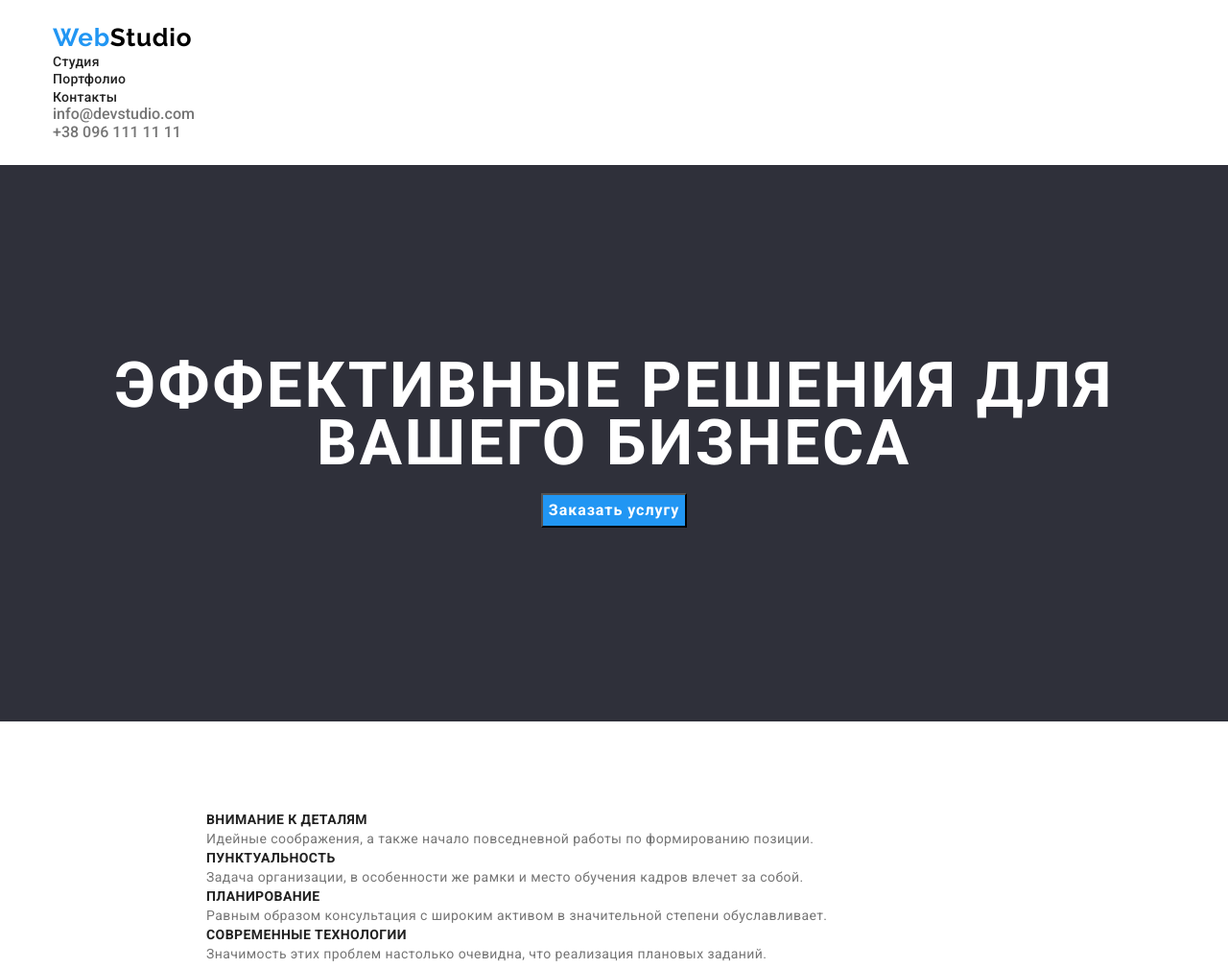
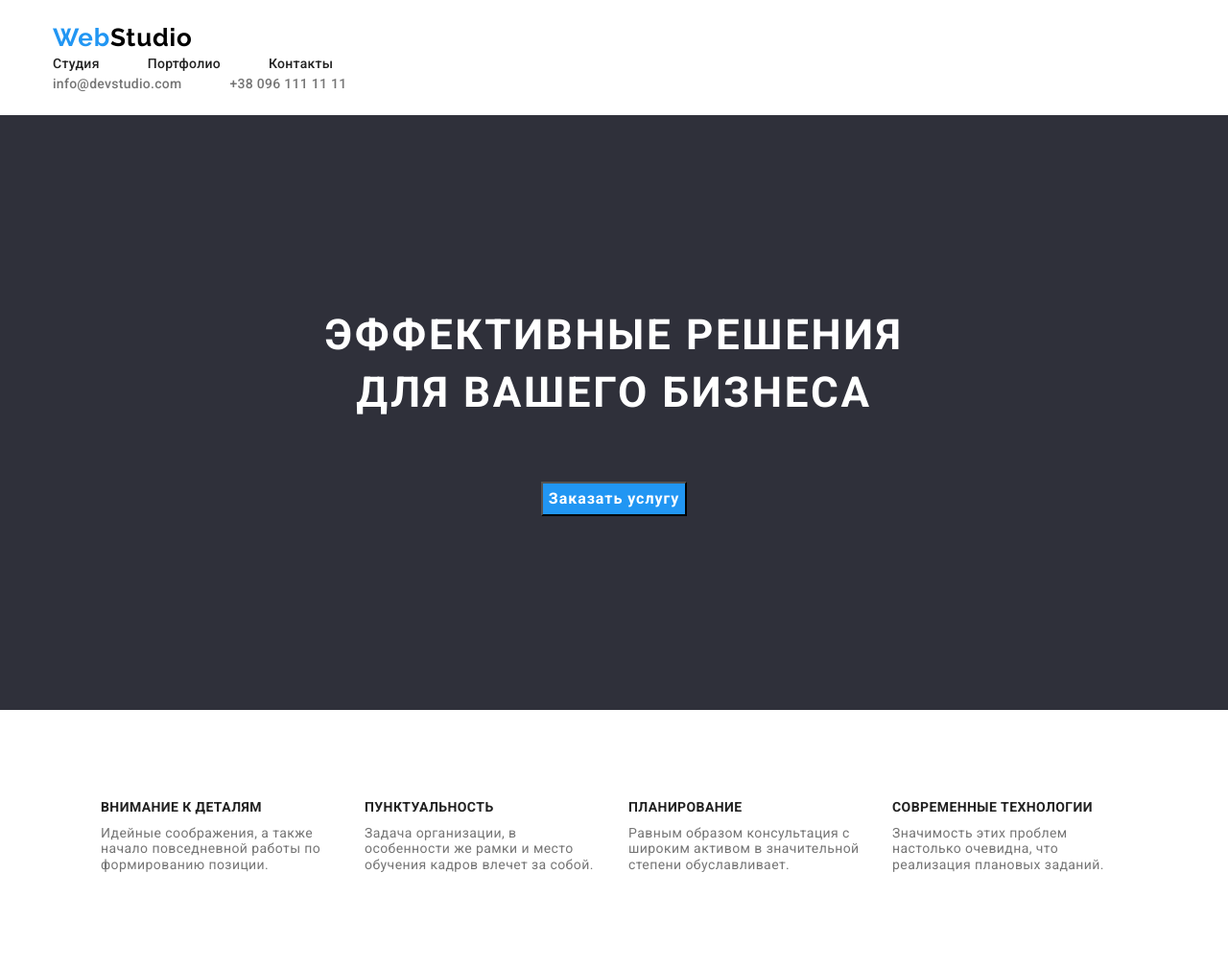
Before and after one commit to Konoplya156/goit-markup-hw-03, a plain HTML site: page index.html in a window 1280 px wide. Shown: the top 1009 px of the page at 96% size. Drawn offline with nearby package versions, Linux system fonts and the light colour scheme.

Commit message:
Update index.html

```diff
--- a/css/styles.css
+++ b/css/styles.css
@@ -54,6 +54,27 @@ body {
 }
 
 
+.header-info-text {
+    font-family: 'Roboto';
+    font-style: normal;
+    font-weight: 500;
+    font-size: 14px;
+    line-height: 1.17;
+    letter-spacing: 0.02em;
+    margin-right: 50px;
+    display: flex;
+
+}
+
+
+.header-info {
+    display: flex;
+}
+
+.header-list {
+    display: flex;
+}
+
 
 .hero {
     width: 100%;
@@ -63,8 +84,11 @@ body {
 
 
 .hero_content {
+    width: 1070px;
     margin-bottom: 94px;
     margin-top: 94px;
+    margin-left: auto;
+    margin-right: auto;
 }
 
 .about,
@@ -95,33 +119,51 @@ body {
     cursor: pointer;
 }
 
+.skill-text-list {
+    display: flex;
+}
+
+
+.skill-text {
+    margin-right: 30px;
+
+    width: 270px;
+
+}
+
+.skill-text:last-child {
+    margin-right: 0;
+}
+
+
+.we {
+    font-family: 'Roboto';
+    font-style: normal;
+    font-weight: 400;
+    font-size: 14px;
+    line-height: 1.17;
+
+    letter-spacing: 0.03em;
+
+    color: #757575;
+
+}
 
 
 
-.we {
-    /* width: 270px;
-        height: 16px; */
-    font-weight: 400;
-    font-size: 14px;
-    line-height: 24px;
-    letter-spacing: 0.03em;
-    color: #757575;
-}
-
-.we,
 .page {
-    padding-left: 215px;
-    padding-right: 215px;
-}
-
-.page {
-    /* width: 270px;
-    height: 75px; */
+    font-family: 'Roboto';
+    font-style: normal;
     font-weight: 700;
     font-size: 14px;
-    line-height: 16px;
+    line-height: 1.14;
     letter-spacing: 0.03em;
     text-transform: uppercase;
+    margin-bottom: 10px;
+
+    color: #212121;
+
+
 }
 
 
@@ -170,16 +212,27 @@ body {
     color: white;
     font-size: 44px;
     line-height: 60px;
+    background-color: #2F303A;
     text-align: center;
     letter-spacing: 0.06em;
     text-transform: uppercase;
-    background-color: #2F303A;
+
+
 }
 
 
-.main_title1 {
+.main-title-one {
+    width: 700px;
     font-weight: 900;
+    font-size: 44px;
+    line-height: 1.36;
+    text-align: center;
+    letter-spacing: 0.06em;
+    text-transform: uppercase;
+    margin: 0 auto 40px auto;
 }
+
+
 
 
 ul {
@@ -236,7 +289,7 @@ ul {
     color: #212121;
     font-weight: 500;
     font-size: 14px;
-    line-height: 16px;
+    line-height: 1.7;
     letter-spacing: 0.02em;
     cursor: pointer;
 }
@@ -250,6 +303,8 @@ ul {
     font-size: 26px;
     line-height: 31px;
     letter-spacing: 0.03em;
+    display: flex;
+    margin-right: 50px;
 }
 
 
--- a/index.html
+++ b/index.html
@@ -22,21 +22,22 @@
         <div class="container">
             <nav>
                 <a href="" class="logo_header_1 link"><span class="logo_header">Web</span><span>Studio</span></a>
-                <ul>
-                    <li>
+                <ul class="header-info">
+                    <li class="header-info-text">
                         <a href="./index.html" class="header_stroke link">Студия</a>
                     </li>
-                    <li>
+                    <li class="header-info-text">
                         <a href="./portfolio.html" class="header_stroke link">Портфолио</a>
                     </li>
-                    <li>
+                    <li class="header-info-text">
                         <a href="" class="header_stroke link">Контакты</a>
                     </li>
                 </ul>
             </nav>
-            <ul>
-                <li><a href="mailto:info@devstudio.com" class="mail link">info@devstudio.com</a></li>
-                <li><a href="tel:+380961111111" class="number link">+38 096 111 11 11</a></li>
+            <ul class="header-list list">
+                <li class="header-info-text"><a href="mailto:info@devstudio.com"
+                        class="mail link">info@devstudio.com</a></li>
+                <li class="header-info-text"><a href="tel:+380961111111" class="number link">+38 096 111 11 11</a></li>
             </ul>
         </div>
     </header>
@@ -44,38 +45,40 @@
 
         <section class="main_title">
             <div class="hero">
-                <h1 class="main_title1">Эффективные решения для вашего бизнеса</h1>
+                <h1 class="main-title-one">Эффективные решения для вашего бизнеса</h1>
                 <button type="button" class="buy">Заказать услугу</button>
             </div>
         </section>
 
-        <div class="hero_content">
-            <section>
-                <ul>
-                    <li>
+
+        <section>
+            <div class="hero_content">
+                <ul class=" skill-text-list">
+                    <li class="skill-text">
                         <h2 class="page">Внимание к деталям</h2>
                         <p class="we">Идейные соображения, а также начало повседневной работы по формированию позиции.
                         </p>
                     </li>
-                    <li>
+                    <li class="skill-text">
                         <h2 class="page">Пунктуальность</h2>
                         <p class="we">Задача организации, в особенности же рамки и место обучения кадров влечет за
                             собой.
                         </p>
                     </li>
-                    <li>
+                    <li class="skill-text">
                         <h2 class="page">Планирование</h2>
                         <p class="we">Равным образом консультация с широким активом в значительной степени
                             обуславливает.
                         </p>
                     </li>
-                    <li>
+                    <li class="skill-text">
                         <h2 class="page">Современные технологии</h2>
                         <p class="we">Значимость этих проблем настолько очевидна, что реализация плановых заданий.</p>
                     </li>
                 </ul>
-            </section>
-        </div>
+            </div>
+        </section>
+
 
         <section>
             <h2 class="main_page">Чем мы занимаемся</h2>
```
Also changed, not shown: portfolio.html (+2 -2 lines).
